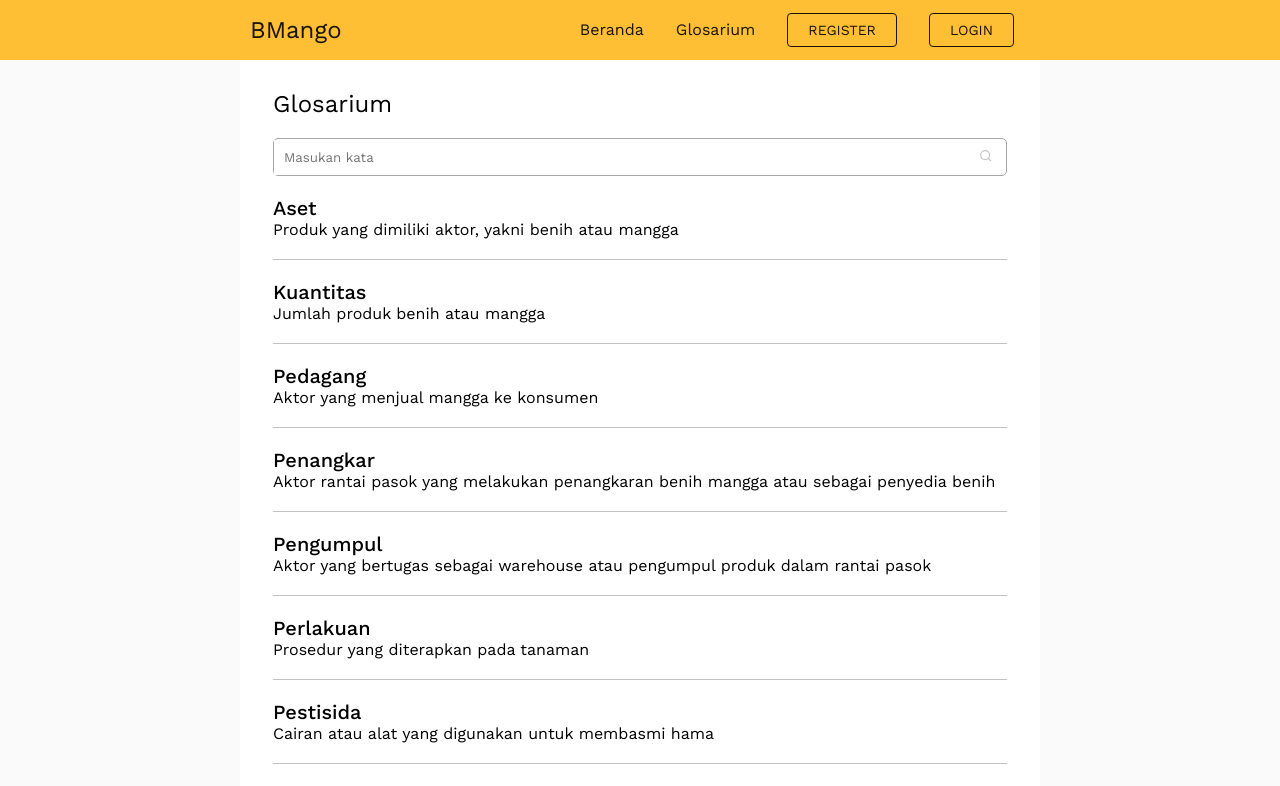
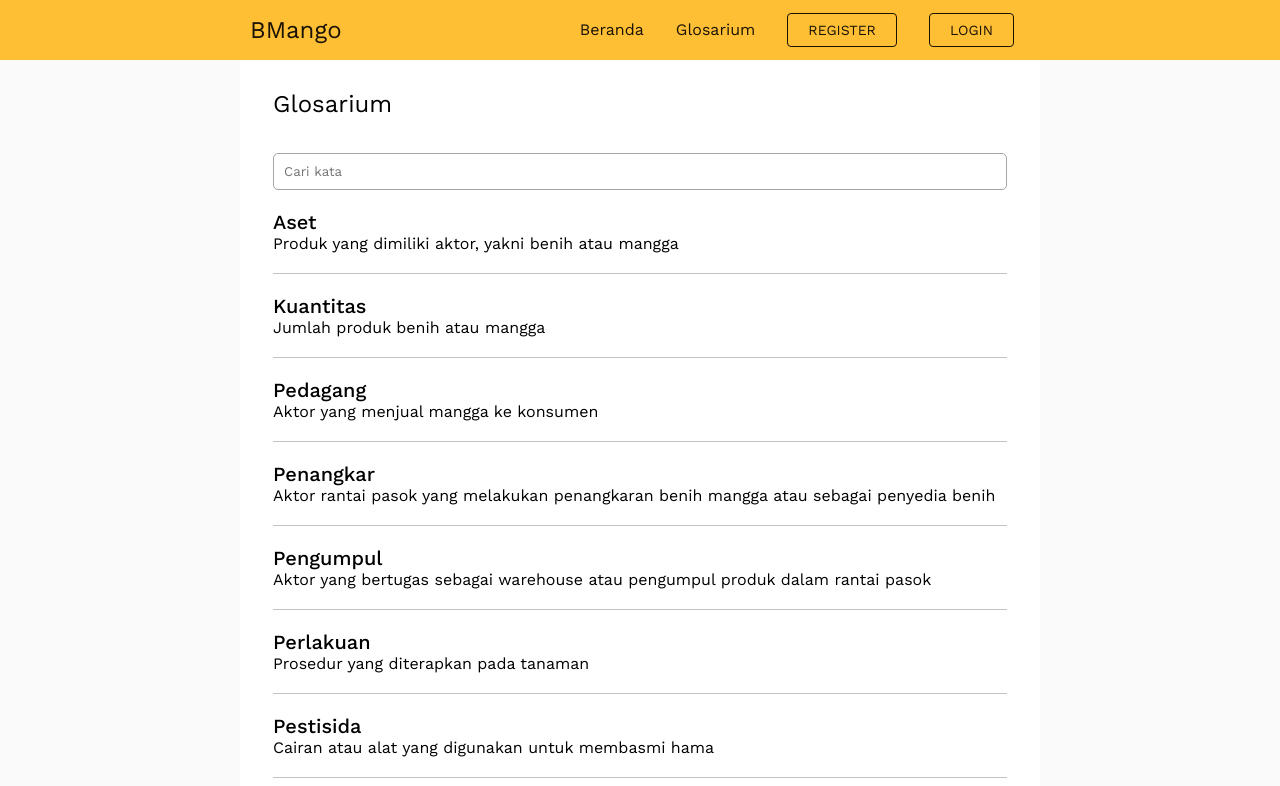
Before and after one commit to sabrinadizam21/fe-mangosp-blockchain, a React (Create React App) app: page /glosarium in a window 1280 px wide. Shown: the top 786 px of the page. Built offline with nearby package versions, Linux system fonts and the light colour scheme.

Commit message:
update input search glosarium

```diff
--- a/src/pages/Glosarium/Glosarium.css
+++ b/src/pages/Glosarium/Glosarium.css
@@ -13,17 +13,5 @@
     border: #a6a6a6 0.5px solid;
     border-radius: 5px;
     margin-top: 15px;
-}
-
-.input-search input{
-    border-style: none;
-    width: 95%;
     padding: 10px;
 }
-
-.input-search button{
-    border: none;
-    background : none;
-    cursor: pointer;
-    padding: 10px;
-}
--- a/src/pages/Glosarium/Glosarium.js
+++ b/src/pages/Glosarium/Glosarium.js
@@ -43,12 +43,9 @@ const Glosarium = () => {
                 <div className="section">
                     <h2 className="title">Glosarium</h2>
                     <div className="content">
-                    <div className="input-search">
                         <form onSubmit={e => e.preventDefault()}>
-                            <input value={searchInput} placeholder="Masukan kata" id="search-glosarium" onChange={(e) => setSearchInput(e.target.value)} />
-                            <button><FiSearch color="#c3c3c3" /></button>
+                            <input className="input-search" value={searchInput} placeholder="Cari kata" id="search-glosarium" onChange={(e) => setSearchInput(e.target.value)} />
                         </form>
-                    </div>
                         {dataGlosarium.map((data, index) => {
                         return(
                             <div className="section-glosarium" key={index}>
```
